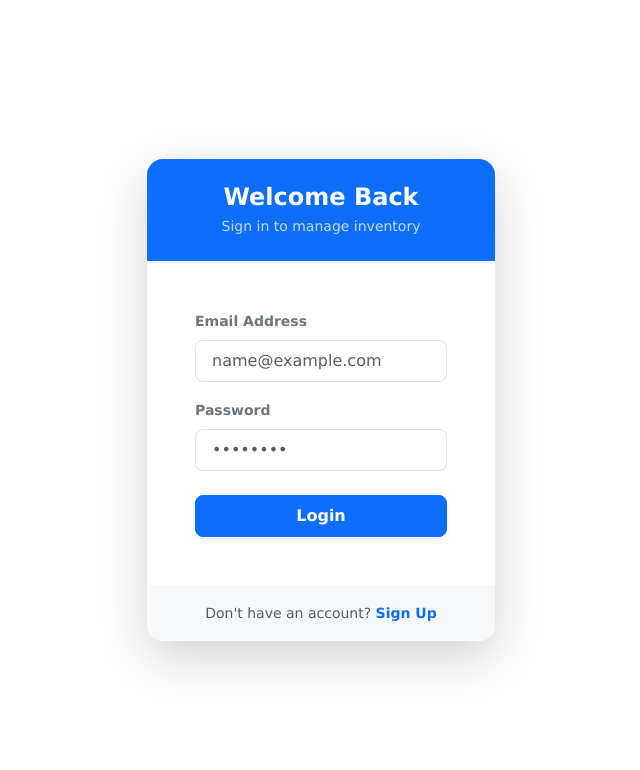
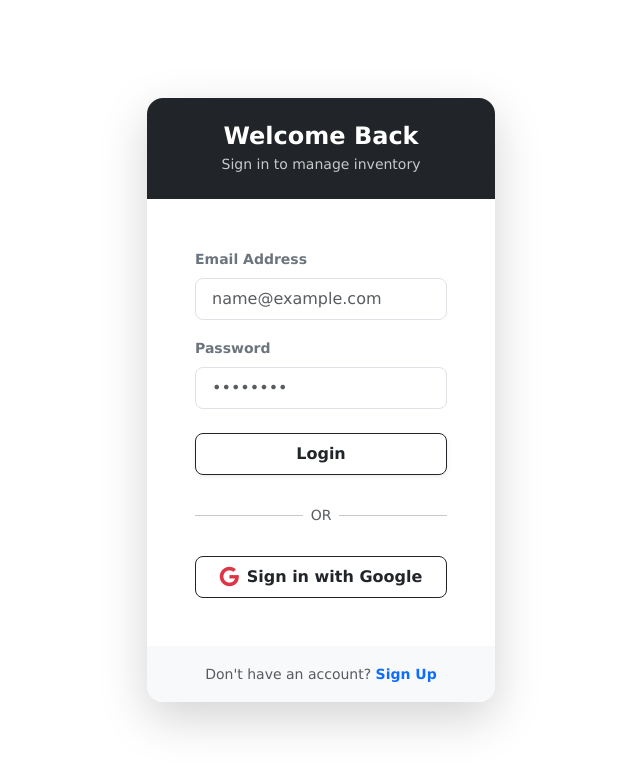
Before and after one commit to kukuabassanimeri/laraapis_frontend, a React (Vite) app: page /login in a window 1280 px wide. Shown: the top 770 px of the page, without its empty margins (319-959 px from the left). Built offline with nearby package versions, Linux system fonts and the light colour scheme.

Commit message:
Added authentication using socialite

```diff
--- a/src/authentication/Login.jsx
+++ b/src/authentication/Login.jsx
@@ -1,6 +1,7 @@
 import { useState } from "react";
 import { useNavigate, Link } from "react-router-dom";
 import "bootstrap/dist/css/bootstrap.min.css";
+import SocialLogin from "./SocialLogin";
 
 const Login = ({ onLoginSuccess }) => {
   //* State to hold user login details
@@ -89,7 +90,7 @@ const Login = ({ onLoginSuccess }) => {
         <div className="col-12 col-sm-10 col-md-8 col-lg-5 col-xl-4">
           <div className="card border-0 shadow-lg rounded-4 overflow-hidden">
             {/* Header Banner */}
-            <div className="card-header bg-primary text-white text-center py-4 border-0">
+            <div className="card-header bg-dark text-white text-center py-4 border-0">
               <h4 className="fw-bold mb-1">Welcome Back</h4>
               <p className="small mb-0 opacity-75">
                 Sign in to manage inventory
@@ -161,7 +162,7 @@ const Login = ({ onLoginSuccess }) => {
                 {/* Login Button */}
                 <button
                   type="submit"
-                  className="btn btn-primary btn-lg w-100 rounded-3 fs-6 fw-semibold py-2 shadow-sm"
+                  className="btn btn-outline-dark btn-lg w-100 rounded-3 fs-6 fw-semibold py-2 shadow-sm"
                   disabled={isSubmitting}
                 >
                   {isSubmitting ? (
@@ -178,6 +179,8 @@ const Login = ({ onLoginSuccess }) => {
                   )}
                 </button>
               </form>
+
+              <SocialLogin />
             </div>
 
             {/* Footer with Navigation Link */}
--- a/src/authentication/Register.jsx
+++ b/src/authentication/Register.jsx
@@ -85,7 +85,7 @@ const Register = () => {
         <div className="col-12 col-sm-10 col-md-8 col-lg-5 col-xl-4">
           <div className="card border-0 shadow-lg rounded-4 overflow-hidden">
             {/* Header Banner */}
-            <div className="card-header bg-primary text-white text-center py-2 border-0">
+            <div className="card-header bg-dark text-white text-center py-2 border-0">
               <h4 className="fw-bold mb-1">Create Account</h4>
               <p className="small mb-0 opacity-75">
                 Register to manage inventory
@@ -198,7 +198,7 @@ const Register = () => {
                 {/* Submit Button */}
                 <button
                   type="submit"
-                  className="btn btn-primary btn-lg w-100 rounded-3 fs-6 fw-semibold py-2 shadow-sm"
+                  className="btn btn-outline-dark btn-lg w-100 rounded-3 fs-6 fw-semibold py-2 shadow-sm"
                   disabled={isSubmitting}
                 >
                   {isSubmitting ? (
--- /dev/null
+++ b/src/authentication/SocialLogin.jsx
@@ -0,0 +1,32 @@
+import React from "react";
+
+const SocialLogin = () => {
+
+  //* Trigger Socialite redirect
+  const handleSocialLogin = (provider) => {
+    window.location.href = `http://127.0.0.1:8000/api/auth/${provider}/redirect`;
+  };
+
+  return (
+    <div>
+      {/* Divider */}
+      <div className="d-flex align-items-center my-4">
+        <hr className="flex-grow-1" />
+        <span className="px-2 text-muted small">OR</span>
+        <hr className="flex-grow-1" />
+      </div>
+
+      {/* Google Login Button */}
+      <button
+        type="button"
+        onClick={() => handleSocialLogin("google")}
+        className="btn btn-outline-dark btn-lg w-100 rounded-3 fs-6 fw-semibold py-2 d-flex align-items-center justify-content-center gap-2"
+      >
+        <i className="fa-brands fa-google text-danger fs-5"></i>
+        Sign in with Google
+      </button>
+    </div>
+  );
+};
+
+export default SocialLogin;
```
Also changed, not shown: src/authentication/Authcallback.jsx (added, +36 -0 lines).
